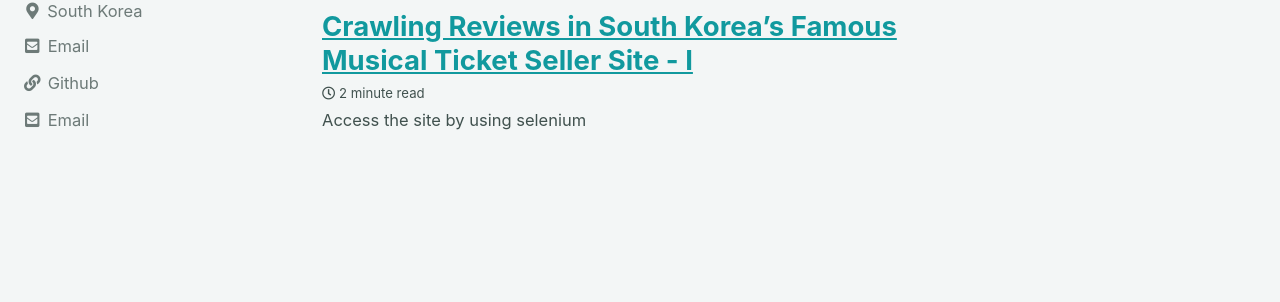
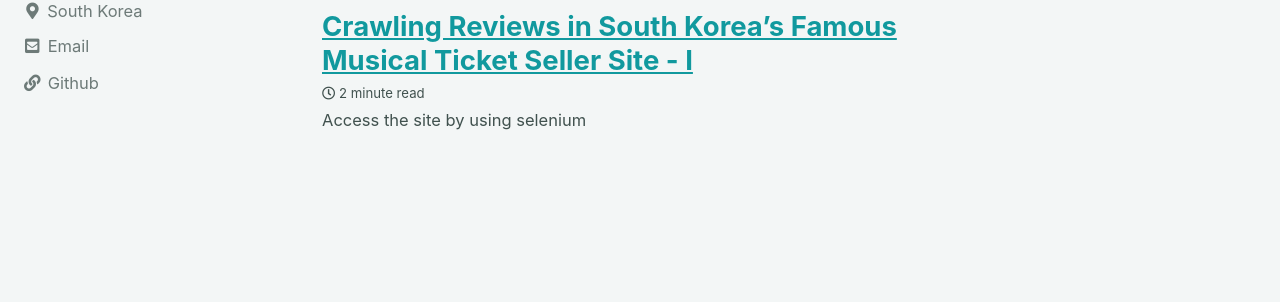
Before and after one commit to didtj/didtj.github.io, a Jekyll site: the page built from index.html, in a window 1280 px wide. Shown: the part 226-528 px from the top of the page. Built offline with Jekyll 4.4.1, drawn with Linux system fonts in a browser that asks for light colours; cached includes are drawn as plain includes; the list of posts is cut into pages by our own code.

Commit message:
Update _config.yml

```diff
--- a/_config.yml
+++ b/_config.yml
@@ -108,7 +108,7 @@ author:
   avatar           : # path of avatar image, e.g. "/assets/images/bio-photo.jpg"
   bio              : "I am currently learning about industrial engineering"
   location         : "South Korea"
-  email            : "kyoungm0709@gmail.com"
+  # email            : "kyoungm0709@gmail.com"
   links:
     - label: "Email"
       icon: "fas fa-fw fa-envelope-square"
```
